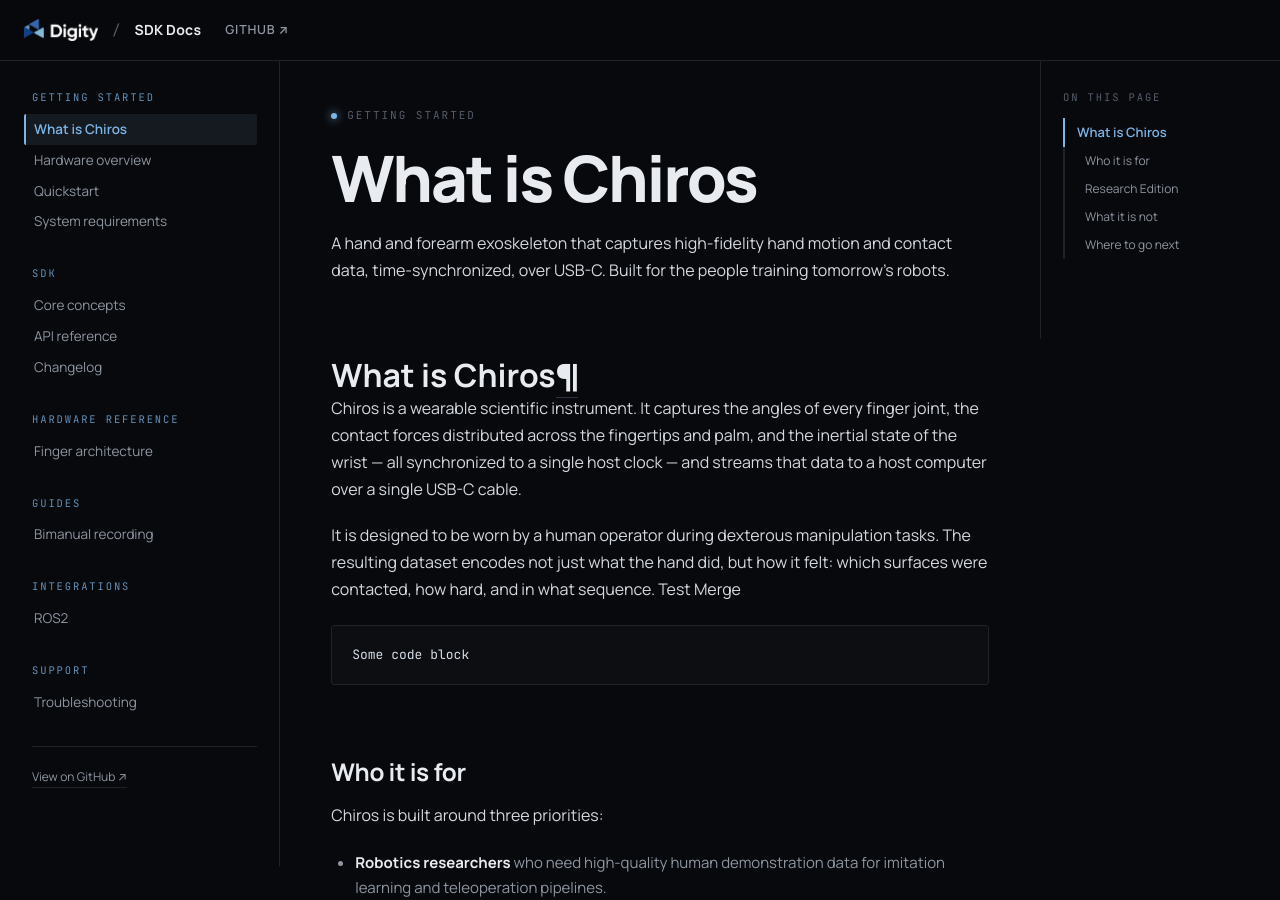
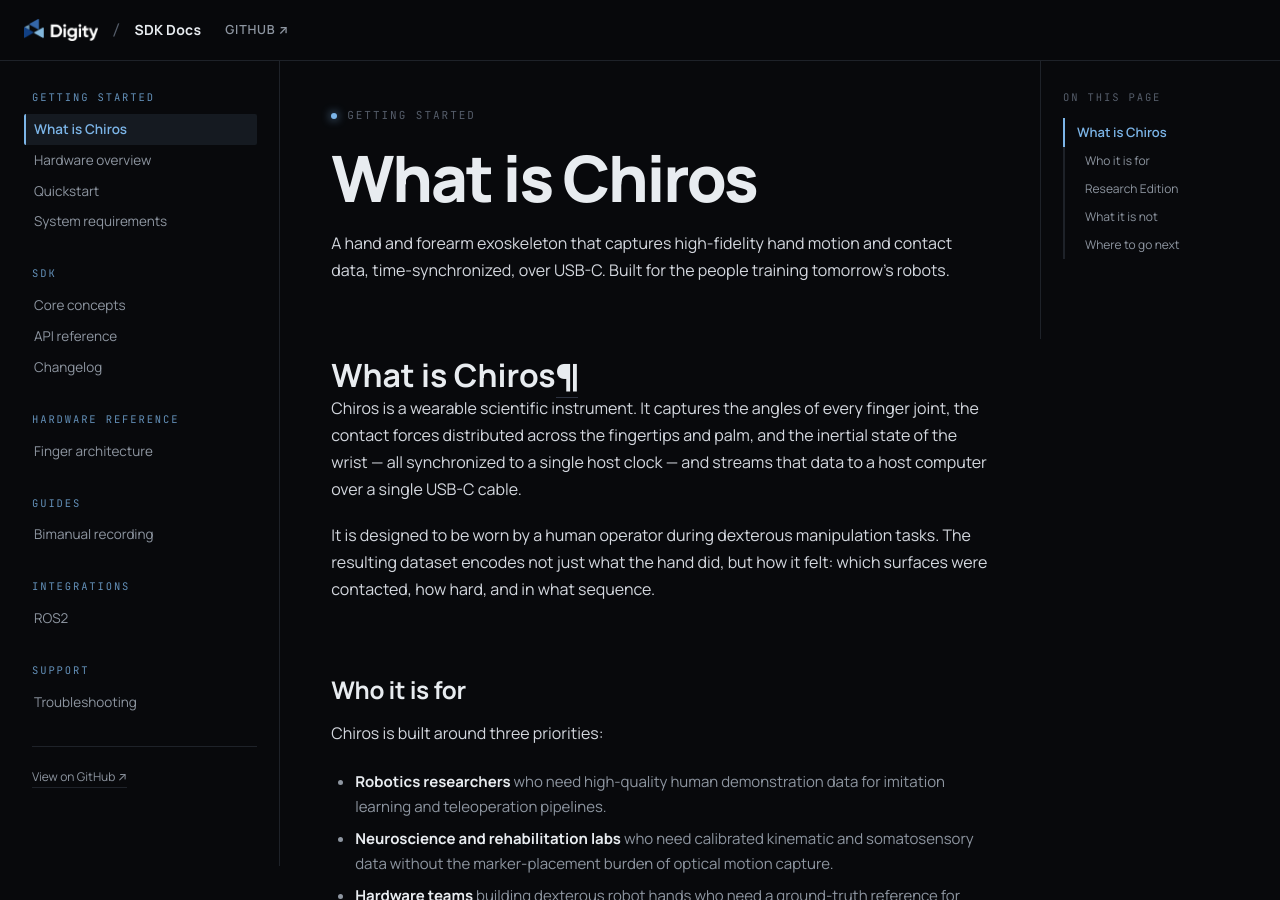
Before and after one commit to digity-cristobalcorral/digity-sdk, an MkDocs documentation site: the page built from docs/what-is-chiros.md, in a window 1280 px wide and 900 px high. Built offline with MkDocs 1.6.1, drawn with Linux system fonts in a browser that asks for light colours.

Commit message:
GITBOOK-8: No subject

````diff
--- a/docs/what-is-chiros.md
+++ b/docs/what-is-chiros.md
@@ -10,11 +10,7 @@
 
 Chiros is a wearable scientific instrument. It captures the angles of every finger joint, the contact forces distributed across the fingertips and palm, and the inertial state of the wrist — all synchronized to a single host clock — and streams that data to a host computer over a single USB-C cable.
 
-It is designed to be worn by a human operator during dexterous manipulation tasks. The resulting dataset encodes not just what the hand did, but how it felt: which surfaces were contacted, how hard, and in what sequence. Test Merge
-
-```
-Some code block
-```
+It is designed to be worn by a human operator during dexterous manipulation tasks. The resulting dataset encodes not just what the hand did, but how it felt: which surfaces were contacted, how hard, and in what sequence.&#x20;
 
 ## Who it is for
 
@@ -42,5 +38,5 @@
 ## Where to go next
 
 * [Hardware overview](hardware-overview.md) — what each physical part does.
-* [Quickstart](index.md) — install the SDK and open a live data stream.
+* [Quickstart](quickstart.md) — install the SDK and open a live data stream.
 * [SDK core concepts](sdk-core-concepts.md) — the five ideas that explain the API.
````
Also changed, not shown: docs/SUMMARY.md (+1 -0 lines), docs/integrations/unity.md (added, +1 -0 lines).
